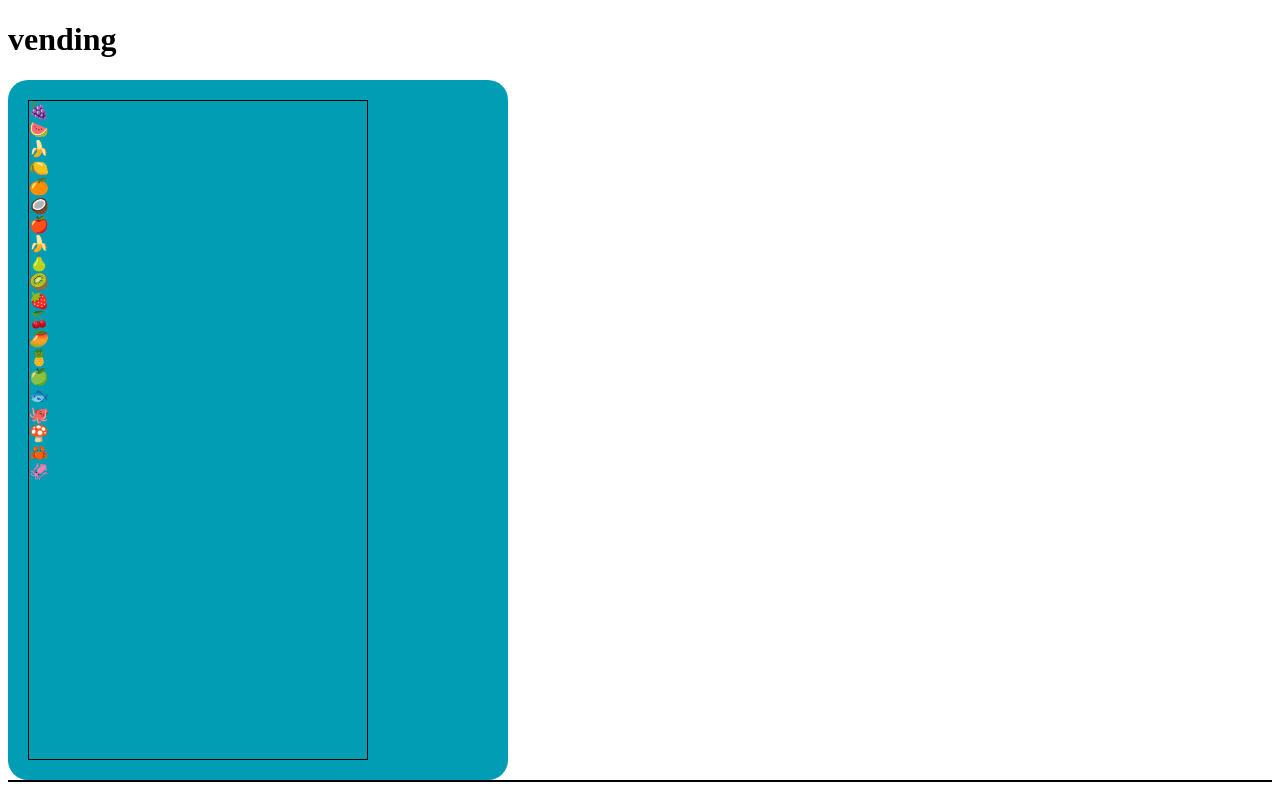
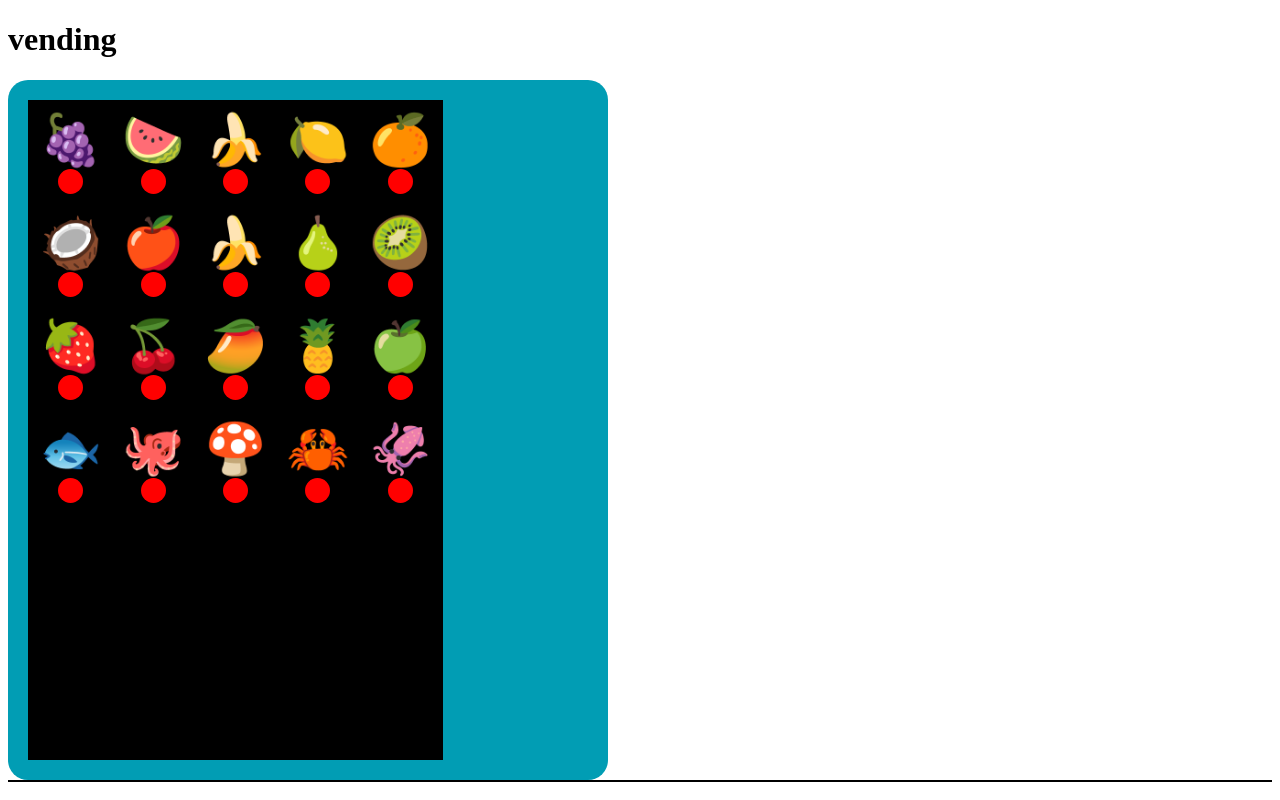
Before and after one commit to CapSap/vending-machine, a website: page index.html in a window 1280 px wide. Drawn offline with Linux system fonts and the light colour scheme.

Commit message:
style products

```diff
--- a/index.css
+++ b/index.css
@@ -4,21 +4,40 @@
 
 .vending-machine {
   background-color: #019db4;
-    width: 500px;
+  width: 600px;
   height: 700px;
   border-radius: 20px;
   padding: 20px;
   display: grid;
-    grid-template-columns: auto auto auto auto;
+  grid-template-columns: 125px 125px 125px 125px;
   gap: 20px;
-}
-
-.products {
-    border: 1px solid black;
-    grid-column-start: span 3;
 }
 
 .display {
   background-color: #91d5ec;
   border: 1px solid black;
 }
+.products {
+  border: 1px solid black;
+  grid-column-start: span 3;
+  font-size: 50px;
+  display: flex;
+  justify-content: center;
+  flex-wrap: wrap;
+  align-content: flex-start;
+  background-color: black;
+}
+
+.product {
+  display: flex;
+  margin: 10px;
+  flex-direction: column;
+  align-items: center;
+}
+
+.light {
+  background-color: red;
+  height: 25px;
+  width: 25px;
+  border-radius: 25px;
+}
```
Lines whose indentation alone changed are shown as unchanged.
